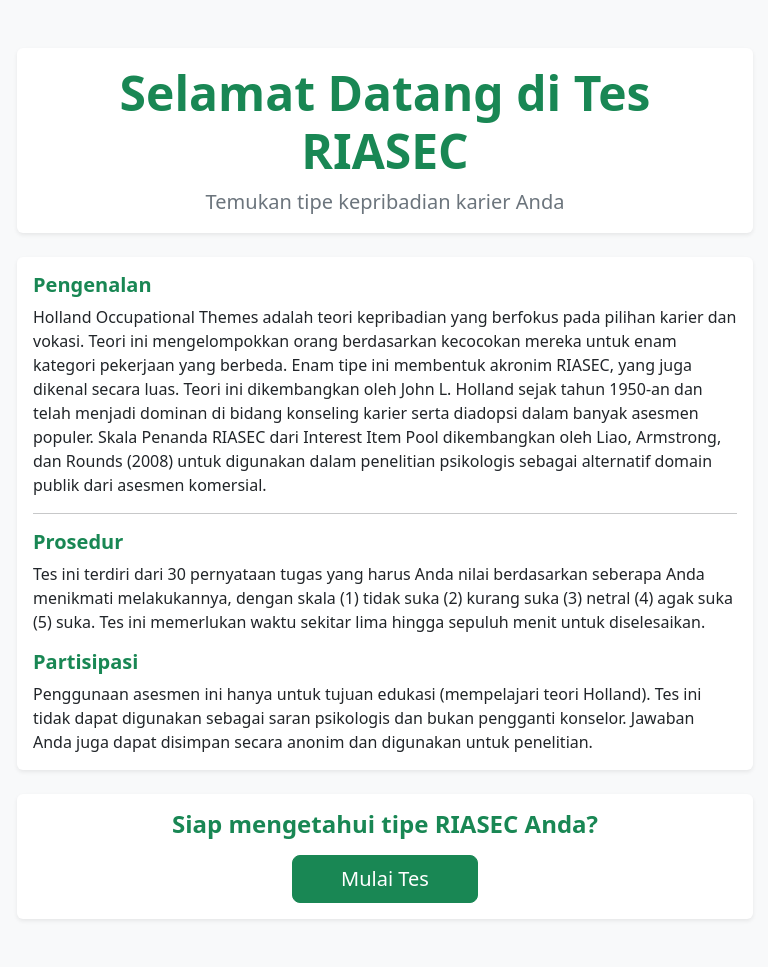
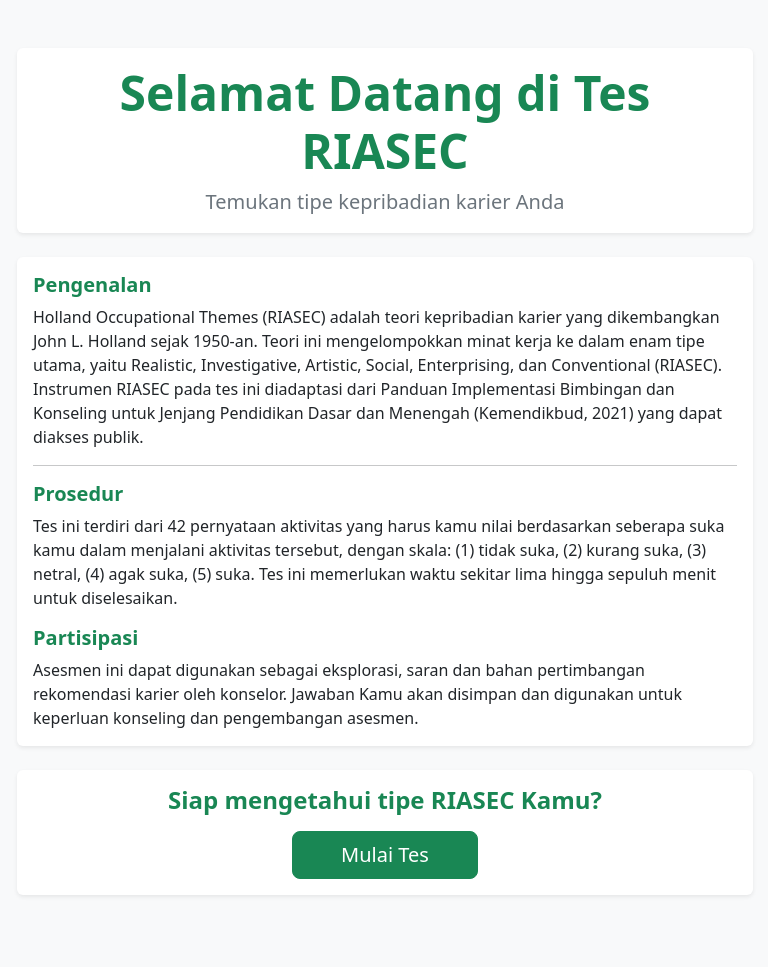
Before and after one commit to princealvinyusuf/RIASEC, a PHP site: page / in a window 1280 px wide. Shown: the whole page, without its empty margins (255-1023 px from the left). After the commit the page ends 896 px from the top, so only its background shows below. Run offline with PHP 8.4, Linux system fonts and the light colour scheme; some libraries are stand-ins or nearby versions.

Commit message:
Update Info in Index page

```diff
--- a/index.php
+++ b/index.php
@@ -15,12 +15,13 @@
       <div class="card shadow-sm border-0">
         <div class="card-body">
           <h5 class="fw-bold mb-2 text-success">Pengenalan</h5>
-          <p class="mb-3">Holland Occupational Themes adalah teori kepribadian yang berfokus pada pilihan karier dan vokasi. Teori ini mengelompokkan orang berdasarkan kecocokan mereka untuk enam kategori pekerjaan yang berbeda. Enam tipe ini membentuk akronim RIASEC, yang juga dikenal secara luas. Teori ini dikembangkan oleh John L. Holland sejak tahun 1950-an dan telah menjadi dominan di bidang konseling karier serta diadopsi dalam banyak asesmen populer. Skala Penanda RIASEC dari Interest Item Pool dikembangkan oleh Liao, Armstrong, dan Rounds (2008) untuk digunakan dalam penelitian psikologis sebagai alternatif domain publik dari asesmen komersial.</p>
+          <p class="mb-3">Holland Occupational Themes (RIASEC) adalah teori kepribadian karier yang dikembangkan John L. Holland sejak 1950-an. Teori ini mengelompokkan minat kerja ke dalam enam tipe utama, yaitu Realistic, Investigative, Artistic, Social, Enterprising, dan Conventional (RIASEC). Instrumen RIASEC pada tes ini diadaptasi dari Panduan Implementasi Bimbingan dan Konseling untuk Jenjang Pendidikan Dasar dan Menengah (Kemendikbud, 2021) yang dapat diakses publik.</p>
           <hr>
           <h5 class="fw-bold mb-2 text-success">Prosedur</h5>
-          <p class="mb-3">Tes ini terdiri dari 30 pernyataan tugas yang harus Anda nilai berdasarkan seberapa Anda menikmati melakukannya, dengan skala (1) tidak suka (2) kurang suka (3) netral (4) agak suka (5) suka. Tes ini memerlukan waktu sekitar lima hingga sepuluh menit untuk diselesaikan.</p>
+          <p class="mb-3">Tes ini terdiri dari 42 pernyataan aktivitas yang harus kamu nilai berdasarkan seberapa suka kamu dalam menjalani aktivitas tersebut, dengan skala: (1) tidak suka, (2) kurang suka, (3) netral, (4) agak suka, (5) suka.
+          Tes ini memerlukan waktu sekitar lima hingga sepuluh menit untuk diselesaikan.</p>
           <h5 class="fw-bold mb-2 text-success">Partisipasi</h5>
-          <p class="mb-0">Penggunaan asesmen ini hanya untuk tujuan edukasi (mempelajari teori Holland). Tes ini tidak dapat digunakan sebagai saran psikologis dan bukan pengganti konselor. Jawaban Anda juga dapat disimpan secara anonim dan digunakan untuk penelitian.</p>
+          <p class="mb-0">Asesmen ini dapat digunakan sebagai eksplorasi, saran dan bahan pertimbangan rekomendasi karier oleh konselor. Jawaban Kamu akan disimpan dan digunakan untuk keperluan konseling dan pengembangan asesmen.</p>
         </div>
       </div>
     </div>
@@ -29,7 +30,7 @@
     <div class="col-lg-8 text-center">
       <div class="card shadow-sm border-0">
         <div class="card-body">
-          <h4 class="fw-bold text-success mb-3">Siap mengetahui tipe RIASEC Anda?</h4>
+          <h4 class="fw-bold text-success mb-3">Siap mengetahui tipe RIASEC Kamu?</h4>
           <a href="personal_info.php" class="btn btn-success btn-lg px-5">Mulai Tes</a>
         </div>
       </div>
```
